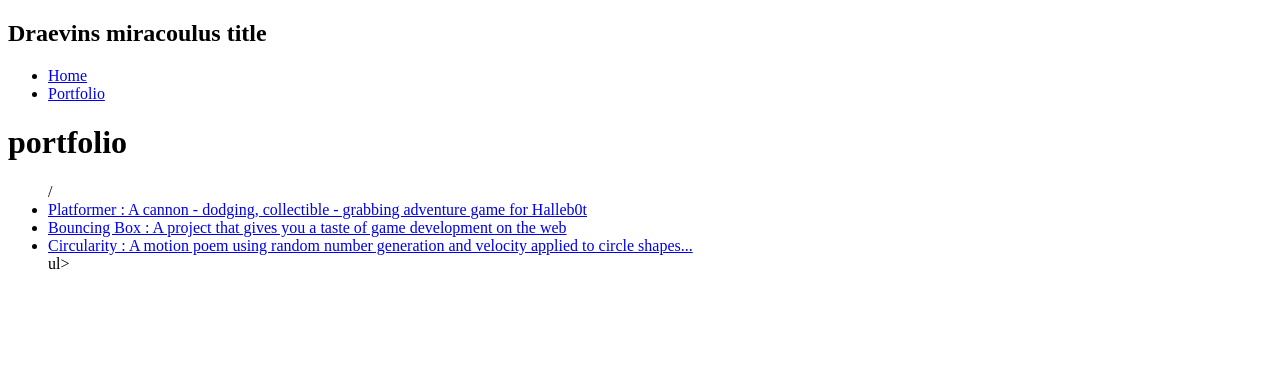
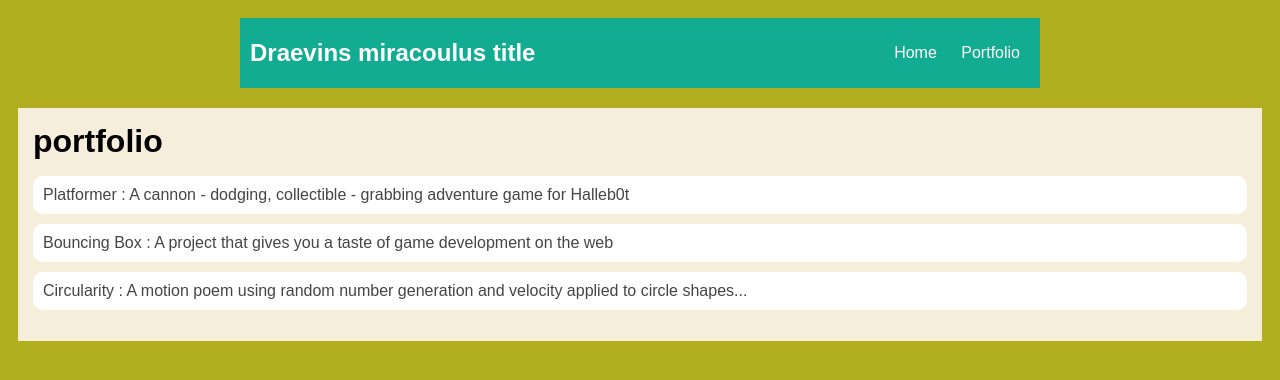
Before and after one commit to draevincollins/draevincollins.github.io, a plain HTML site: page portfolio.html in a window 1280 px wide. Drawn offline with Linux system fonts and the light colour scheme.

Commit message:
add portfolio.html file

```diff
--- a/portfolio.html
+++ b/portfolio.html
@@ -2,6 +2,7 @@
 <html>
   <head>
     <title>Draevins miracoulus title</title>
+    <link rel="stylesheet" href="style.css">
   </head>
 
   <body>
@@ -21,9 +22,10 @@
         <h1>portfolio</h1>
         <ul id="portfolio">
 
-        /<li><a href="projects/platformer/">Platformer : A cannon - dodging, collectible - grabbing adventure game for Halleb0t</a></li>
+        <li><a href="projects/platformer/">Platformer : A cannon - dodging, collectible - grabbing adventure game for Halleb0t</a></li>
         <li><a href="projects/bouncing-box/">Bouncing Box : A project that gives you a taste of game development on the web </a></li>
-        <li><a href="projects/circularity/">Circularity : A motion poem using random number generation and velocity applied to circle shapes...</a></li>ul>
+        <li><a href="projects/circularity/">Circularity : A motion poem using random number generation and velocity applied to circle shapes...</a></li>
+        </ul>
 </div>
 </main>
   </body>
--- a/style.css
+++ b/style.css
@@ -62,3 +62,28 @@ h2,
 h3 {
   margin: 0px;
 }
+ /* portfolio styles */
+ .content h1 {
+  color: black;
+}
+
+#portfolio {
+  list-style-type: none;
+  padding-left: 0;
+}
+
+#portfolio li {
+  background: #fff;
+  padding: 10px;
+  border-radius: 10px;
+  margin-bottom: 10px;
+}
+
+#portfolio li:hover {
+  background: #eee;
+}
+
+#portfolio a {
+  text-decoration: none;
+  color: #454545;
+}
```
